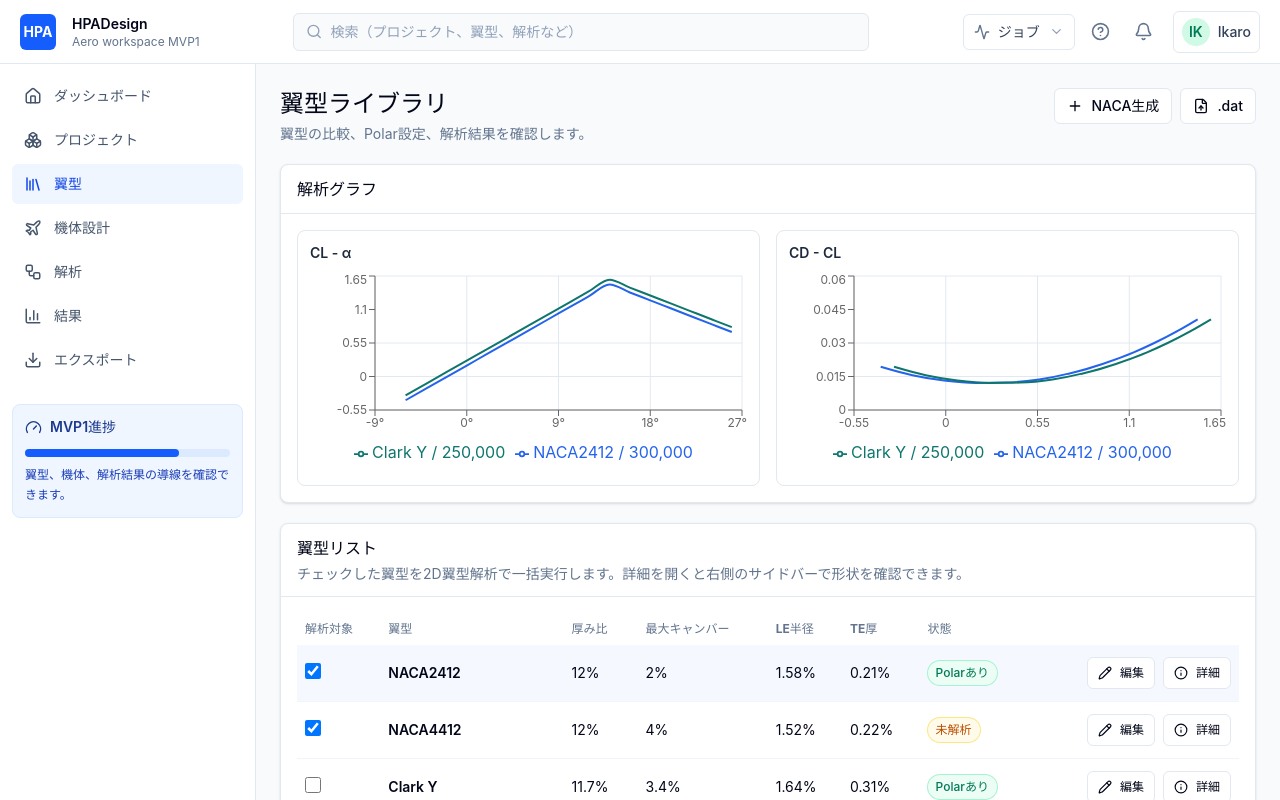
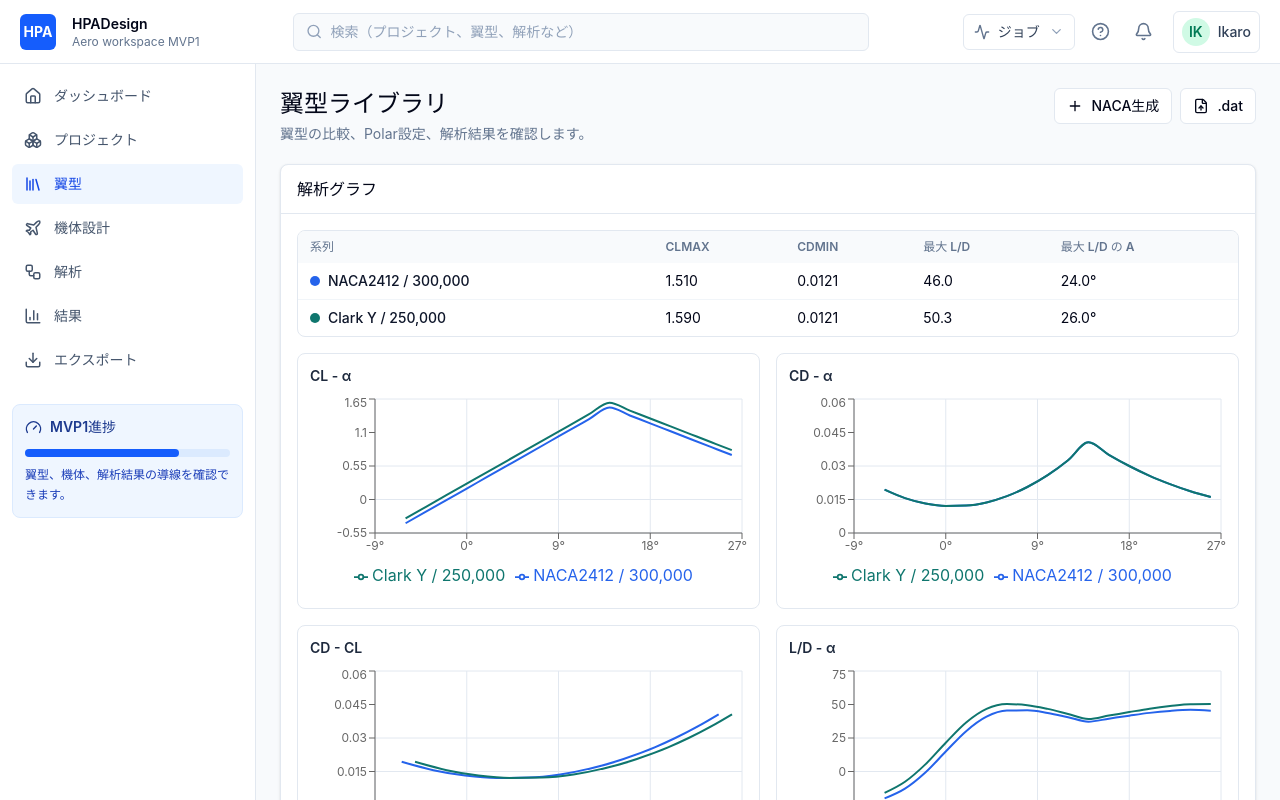
Before and after one commit to ikarostech/hpa-design, a React (Vite) app: page /airfoils in a window 1280 px wide. Shown: the top 800 px of the page. Built offline with nearby package versions, Linux system fonts and the light colour scheme.

Commit message:
パラメーターを追加

```diff
--- a/src/features/airfoils/components/AirfoilChartPanel.tsx
+++ b/src/features/airfoils/components/AirfoilChartPanel.tsx
@@ -7,15 +7,92 @@ interface AirfoilChartPanelProps {
   series: PolarChartSeries[];
 }
 
+interface PolarSummary {
+  id: string;
+  name: string;
+  color: string;
+  clMax: number;
+  cdMin: number;
+  maxLd: number;
+  alphaAtMaxLd: number;
+}
+
 export function AirfoilChartPanel({ data, series }: AirfoilChartPanelProps) {
+  const chartSeries = series.length > 0 ? series : [{ id: "current", name: "Current", color: "#2563eb", data }];
+  const summaries = chartSeries.map(toPolarSummary);
+
   return (
     <Card>
       <CardHeader>
         <h2 className="font-semibold text-slate-950">解析グラフ</h2>
       </CardHeader>
-      <CardBody>
-        <PolarCharts data={data} series={series} />
+      <CardBody className="space-y-4">
+        <SummaryTable summaries={summaries} />
+        <PolarCharts data={data} series={chartSeries} />
       </CardBody>
     </Card>
   );
 }
+
+function SummaryTable({ summaries }: { summaries: PolarSummary[] }) {
+  return (
+    <div className="overflow-x-auto rounded-lg border border-slate-200">
+      <table className="w-full text-left text-sm">
+        <thead className="bg-slate-50 text-xs uppercase text-slate-500">
+          <tr>
+            {["系列", "CLmax", "CDmin", "最大 L/D", "最大 L/D の α"].map((heading) => (
+              <th key={heading} className="px-3 py-2 font-semibold">{heading}</th>
+            ))}
+          </tr>
+        </thead>
+        <tbody className="divide-y divide-slate-100">
+          {summaries.map((summary) => (
+            <tr key={summary.id}>
+              <td className="px-3 py-2 font-medium text-slate-900">
+                <span className="mr-2 inline-block h-2.5 w-2.5 rounded-full" style={{ backgroundColor: summary.color }} />
+                {summary.name}
+              </td>
+              <td className="px-3 py-2">{formatNumber(summary.clMax, 3)}</td>
+              <td className="px-3 py-2">{formatNumber(summary.cdMin, 4)}</td>
+              <td className="px-3 py-2">{formatNumber(summary.maxLd, 1)}</td>
+              <td className="px-3 py-2">{formatNumber(summary.alphaAtMaxLd, 1)}°</td>
+            </tr>
+          ))}
+        </tbody>
+      </table>
+    </div>
+  );
+}
+
+function toPolarSummary(series: PolarChartSeries): PolarSummary {
+  const finitePoints = series.data.filter((point) => Number.isFinite(point.cl) && Number.isFinite(point.cd));
+  const clMaxPoint = finitePoints.reduce((best, point) => (point.cl > best.cl ? point : best), finitePoints[0]);
+  const cdMinPoint = finitePoints.reduce((best, point) => (point.cd < best.cd ? point : best), finitePoints[0]);
+  const maxLdPoint = finitePoints.reduce((best, point) => (getLiftDragRatio(point) > getLiftDragRatio(best) ? point : best), finitePoints[0]);
+
+  return {
+    id: series.id,
+    name: series.name,
+    color: series.color,
+    clMax: clMaxPoint?.cl ?? Number.NaN,
+    cdMin: cdMinPoint?.cd ?? Number.NaN,
+    maxLd: maxLdPoint ? getLiftDragRatio(maxLdPoint) : Number.NaN,
+    alphaAtMaxLd: maxLdPoint?.alpha ?? Number.NaN,
+  };
+}
+
+function getLiftDragRatio(point: PolarChartPoint) {
+  if (!Number.isFinite(point.cl) || !Number.isFinite(point.cd) || point.cd <= 0) {
+    return Number.NaN;
+  }
+
+  return point.cl / point.cd;
+}
+
+function formatNumber(value: number, digits: number) {
+  if (!Number.isFinite(value)) {
+    return "-";
+  }
+
+  return value.toFixed(digits);
+}
--- a/src/features/airfoils/components/AirfoilPlot.tsx
+++ b/src/features/airfoils/components/AirfoilPlot.tsx
@@ -11,6 +11,7 @@ const toPoint = (x: number, y: number) => `${40 + x * 500},${135 - y * 760}`;
 export function AirfoilPlot({ airfoil, className }: AirfoilPlotProps) {
   const upper = airfoil.coordinates.map((p) => toPoint(p.x, p.upper)).join(" ");
   const lower = [...airfoil.coordinates].reverse().map((p) => toPoint(p.x, p.lower)).join(" ");
+  const camber = airfoil.coordinates.map((p) => toPoint(p.x, (p.upper + p.lower) / 2)).join(" ");
 
   return (
     <svg viewBox="0 0 580 250" className={cn("h-full min-h-64 w-full rounded-lg bg-slate-50", className)}>
@@ -25,6 +26,7 @@ export function AirfoilPlot({ airfoil, className }: AirfoilPlotProps) {
       <polygon points={`${upper} ${lower}`} fill="#dbeafe" stroke="#2563eb" strokeWidth="3" />
       <polyline points={upper} fill="none" stroke="#1d4ed8" strokeWidth="3" />
       <polyline points={lower} fill="none" stroke="#38bdf8" strokeWidth="3" />
+      <polyline points={camber} fill="none" stroke="#0f766e" strokeDasharray="8 6" strokeWidth="2" />
       <text x="505" y="155" fill="#475569" fontSize="12">x/c</text>
       <text x="18" y="48" fill="#475569" fontSize="12">y/c</text>
       <text x="40" y="226" fill="#64748b" fontSize="12">0.0</text>
--- /dev/null
+++ b/src/features/airfoils/components/AirfoilShapeMetricsPanel.tsx
@@ -0,0 +1,69 @@
+import {
+  CartesianGrid,
+  Legend,
+  Line,
+  LineChart,
+  ResponsiveContainer,
+  Tooltip,
+  XAxis,
+  YAxis,
+} from "recharts";
+import type { Airfoil } from "../model/types";
+import { getAirfoilShapeDistribution, getAirfoilShapeMetrics } from "../model/shapeMetrics";
+
+interface AirfoilShapeMetricsPanelProps {
+  airfoil: Airfoil;
+}
+
+export function AirfoilShapeMetricsPanel({ airfoil }: AirfoilShapeMetricsPanelProps) {
+  const metrics = getAirfoilShapeMetrics(airfoil);
+  const distribution = getAirfoilShapeDistribution(airfoil);
+
+  return (
+    <div className="space-y-3">
+      <div>
+        <h3 className="text-sm font-semibold text-slate-950">形状指標</h3>
+        <p className="mt-1 text-xs text-slate-500">翼型座標から厚み分布とキャンバー位置を確認します。</p>
+      </div>
+      <div className="grid gap-3 sm:grid-cols-2">
+        <DataBox label="厚み比" value={`${formatNumber(metrics.thicknessRatio, 1)}%`} />
+        <DataBox label="最大厚み位置" value={`${formatNumber(metrics.maxThicknessX, 1)}% chord`} />
+        <DataBox label="最大キャンバー" value={`${formatNumber(metrics.maxCamber, 1)}%`} />
+        <DataBox label="最大キャンバー位置" value={`${formatNumber(metrics.maxCamberX, 1)}% chord`} />
+        <DataBox label="LE半径" value={`${formatNumber(metrics.leadingEdgeRadius, 2)}%`} />
+        <DataBox label="TE厚" value={`${formatNumber(metrics.trailingEdgeThickness, 2)}%`} />
+      </div>
+      <div className="h-56 rounded-lg border border-slate-200 bg-white p-3">
+        <p className="mb-2 text-sm font-semibold text-slate-800">厚み・キャンバー分布</p>
+        <ResponsiveContainer width="100%" height="84%">
+          <LineChart data={distribution}>
+            <CartesianGrid stroke="#e2e8f0" />
+            <XAxis dataKey="x" unit="%" type="number" tick={{ fontSize: 12 }} />
+            <YAxis unit="%" tick={{ fontSize: 12 }} />
+            <Tooltip />
+            <Legend />
+            <Line type="monotone" dataKey="thickness" name="厚み" stroke="#2563eb" strokeWidth={2} dot={false} />
+            <Line type="monotone" dataKey="camber" name="キャンバー" stroke="#0f766e" strokeWidth={2} dot={false} />
+          </LineChart>
+        </ResponsiveContainer>
+      </div>
+    </div>
+  );
+}
+
+function DataBox({ label, value }: { label: string; value: string }) {
+  return (
+    <div className="rounded-lg bg-slate-50 p-3">
+      <p className="text-xs text-slate-500">{label}</p>
+      <p className="mt-1 font-semibold text-slate-950">{value}</p>
+    </div>
+  );
+}
+
+function formatNumber(value: number, digits: number) {
+  if (!Number.isFinite(value)) {
+    return "-";
+  }
+
+  return value.toFixed(digits);
+}
--- a/src/features/airfoils/components/PolarCharts.tsx
+++ b/src/features/airfoils/components/PolarCharts.tsx
@@ -16,8 +16,14 @@ interface PolarChartsProps {
   mode?: "airfoil" | "analysis";
 }
 
-export function PolarCharts({ data, series, mode = "airfoil" }: PolarChartsProps) {
+type DerivedPolarPoint = PolarChartPoint & { ld: number };
+
+export function PolarCharts({ data, series }: PolarChartsProps) {
   const chartSeries = series ?? [{ id: "current", name: "CL", color: "#2563eb", data }];
+  const derivedSeries = chartSeries.map((item) => ({
+    ...item,
+    data: item.data.map(toDerivedPoint),
+  }));
 
   return (
     <div className="grid gap-4 md:grid-cols-2">
@@ -28,11 +34,25 @@ export function PolarCharts({ data, series, mode = "airfoil" }: PolarChartsProps
           <YAxis tick={{ fontSize: 12 }} />
           <Tooltip />
           <Legend />
-          {chartSeries.map((item) => (
+          {derivedSeries.map((item) => (
             <Line key={item.id} data={item.data} type="monotone" dataKey="cl" name={item.name} stroke={item.color} strokeWidth={2} dot={false} />
           ))}
         </LineChart>
       </Chart>
+
+      <Chart title="CD - α">
+        <LineChart>
+          <CartesianGrid stroke="#e2e8f0" />
+          <XAxis dataKey="alpha" unit="°" type="number" tick={{ fontSize: 12 }} />
+          <YAxis tick={{ fontSize: 12 }} />
+          <Tooltip />
+          <Legend />
+          {derivedSeries.map((item) => (
+            <Line key={item.id} data={item.data} type="monotone" dataKey="cd" name={item.name} stroke={item.color} strokeWidth={2} dot={false} />
+          ))}
+        </LineChart>
+      </Chart>
+
       <Chart title="CD - CL">
         <LineChart>
           <CartesianGrid stroke="#e2e8f0" />
@@ -40,12 +60,38 @@ export function PolarCharts({ data, series, mode = "airfoil" }: PolarChartsProps
           <YAxis dataKey="cd" tick={{ fontSize: 12 }} />
           <Tooltip />
           <Legend />
-          {chartSeries.map((item) => (
+          {derivedSeries.map((item) => (
             <Line key={item.id} data={item.data} type="monotone" dataKey="cd" name={item.name} stroke={item.color} strokeWidth={2} dot={false} />
           ))}
         </LineChart>
       </Chart>
-      {mode === "analysis" ? (
+
+      <Chart title="L/D - α">
+        <LineChart>
+          <CartesianGrid stroke="#e2e8f0" />
+          <XAxis dataKey="alpha" unit="°" type="number" tick={{ fontSize: 12 }} />
+          <YAxis tick={{ fontSize: 12 }} />
+          <Tooltip />
+          <Legend />
+          {derivedSeries.map((item) => (
+            <Line key={item.id} data={item.data} type="monotone" dataKey="ld" name={item.name} stroke={item.color} strokeWidth={2} dot={false} />
+          ))}
+        </LineChart>
+      </Chart>
+
+      <Chart title="L/D - CL">
+        <LineChart>
+          <CartesianGrid stroke="#e2e8f0" />
+          <XAxis dataKey="cl" type="number" tick={{ fontSize: 12 }} />
+          <YAxis dataKey="ld" tick={{ fontSize: 12 }} />
+          <Tooltip />
+          <Legend />
+          {derivedSeries.map((item) => (
+            <Line key={item.id} data={item.data} type="monotone" dataKey="ld" name={item.name} stroke={item.color} strokeWidth={2} dot={false} />
+          ))}
+        </LineChart>
+      </Chart>
+
       <Chart title="Cm - α">
         <LineChart>
           <CartesianGrid stroke="#e2e8f0" />
@@ -53,14 +99,28 @@ export function PolarCharts({ data, series, mode = "airfoil" }: PolarChartsProps
           <YAxis tick={{ fontSize: 12 }} />
           <Tooltip />
           <Legend />
-            {chartSeries.map((item) => (
+          {derivedSeries.map((item) => (
             <Line key={item.id} data={item.data} type="monotone" dataKey="cm" name={item.name} stroke={item.color} strokeWidth={2} dot={false} />
           ))}
         </LineChart>
       </Chart>
-      ) : null}
     </div>
   );
+}
+
+function toDerivedPoint(point: PolarChartPoint): DerivedPolarPoint {
+  return {
+    ...point,
+    ld: getLiftDragRatio(point),
+  };
+}
+
+function getLiftDragRatio(point: PolarChartPoint) {
+  if (!Number.isFinite(point.cl) || !Number.isFinite(point.cd) || point.cd <= 0) {
+    return Number.NaN;
+  }
+
+  return Number((point.cl / point.cd).toFixed(2));
 }
 
 function Chart({ title, children }: { title: string; children: React.ReactElement }) {
--- /dev/null
+++ b/src/features/airfoils/model/shapeMetrics.ts
@@ -0,0 +1,45 @@
+import type { Airfoil } from "./types";
+
+export interface AirfoilShapeMetrics {
+  thicknessRatio: number;
+  maxThicknessX: number;
+  maxCamber: number;
+  maxCamberX: number;
+  leadingEdgeRadius: number;
+  trailingEdgeThickness: number;
+}
+
+export interface AirfoilShapeDistributionPoint {
+  x: number;
+  thickness: number;
+  camber: number;
+}
+
+export function getAirfoilShapeMetrics(airfoil: Airfoil): AirfoilShapeMetrics {
+  const distribution = getAirfoilShapeDistribution(airfoil);
+  const maxThicknessPoint = distribution.reduce(
+    (best, point) => (point.thickness > best.thickness ? point : best),
+    distribution[0],
+  );
+  const maxCamberPoint = distribution.reduce(
+    (best, point) => (point.camber > best.camber ? point : best),
+    distribution[0],
+  );
+
+  return {
+    thicknessRatio: airfoil.thicknessRatio,
+    maxThicknessX: maxThicknessPoint?.x ?? Number.NaN,
+    maxCamber: airfoil.maxCamber,
+    maxCamberX: maxCamberPoint?.x ?? Number.NaN,
+    leadingEdgeRadius: airfoil.leadingEdgeRadius,
+    trailingEdgeThickness: airfoil.trailingEdgeThickness,
+  };
+}
+
+export function getAirfoilShapeDistribution(airfoil: Airfoil): AirfoilShapeDistributionPoint[] {
+  return airfoil.coordinates.map((point) => ({
+    x: Number((point.x * 100).toFixed(1)),
+    thickness: Number(((point.upper - point.lower) * 100).toFixed(3)),
+    camber: Number((((point.upper + point.lower) / 2) * 100).toFixed(3)),
+  }));
+}
```
Also changed, not shown: src/features/airfoils/components/AirfoilDetailDrawer.tsx (+2 -10 lines). Lines whose indentation alone changed are shown as unchanged.
